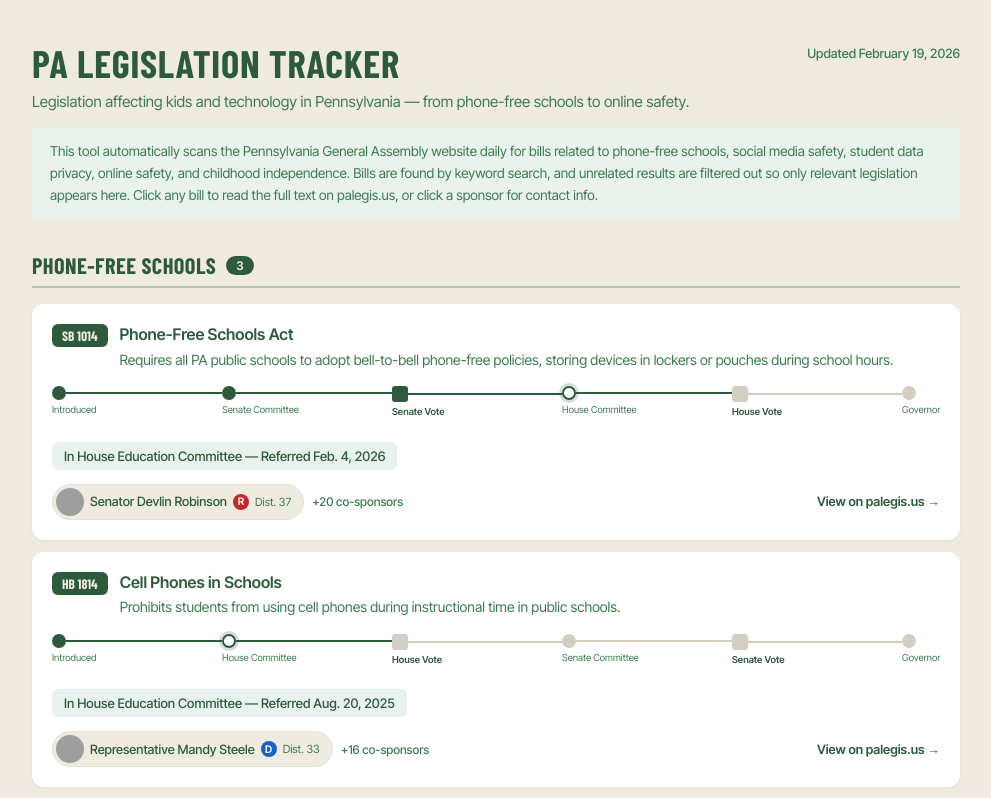
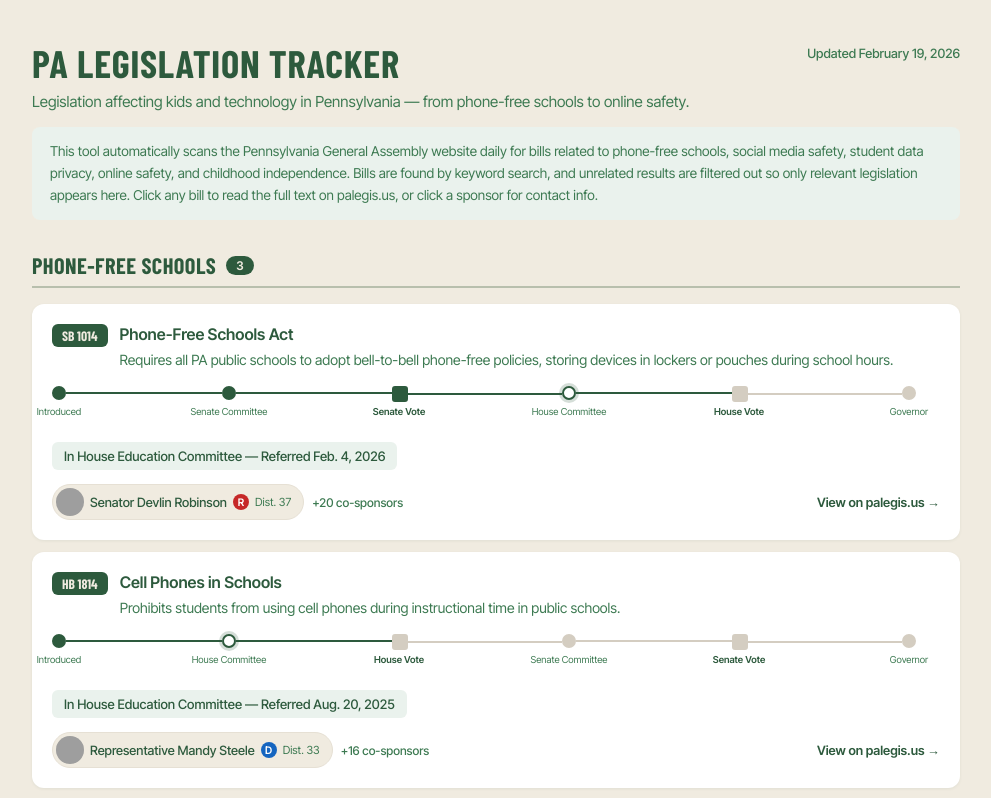
Before and after one commit to abirdbecker/pa-bill-tracker, a React (Vite) app: page / in a window 1280 px wide. Shown: the top 798 px of the page, without its empty margins (144-1135 px from the left). Built offline with nearby package versions, Linux system fonts and the light colour scheme; grey boxes are pictures that could not be loaded; the HTML template or start-up script is replaced by a standard one; a web font is replaced by a local one.

Commit message:
Center timeline labels beneath their milestone dots
Use absolute positioning + translateX(-50%) to properly center
each label under its dot regardless of text width.

Co-Authored-By: Claude Opus 4.6 <noreply@anthropic.com>

```diff
--- a/src/App.css
+++ b/src/App.css
@@ -193,12 +193,13 @@
 .timeline {
   display: flex;
   margin: 12px 0;
-  padding: 4px 24px 4px 0;
+  padding: 4px 24px 20px 0;
 }
 
 .timeline__segment {
   flex: 1;
   min-width: 0;
+  position: relative;
 }
 
 .timeline__segment--last {
@@ -248,16 +249,16 @@
 }
 
 .timeline__label {
-  display: block;
-  width: 14px;
+  position: absolute;
+  top: 100%;
+  left: 7px;
+  transform: translateX(-50%);
   font-size: 0.6rem;
   color: var(--forest-mid);
   text-align: center;
   line-height: 1.2;
   margin-top: 4px;
-  overflow: visible;
   white-space: nowrap;
-  transform: translateX(calc(-50% + 7px));
 }
 
 .timeline__label--vote {
```
